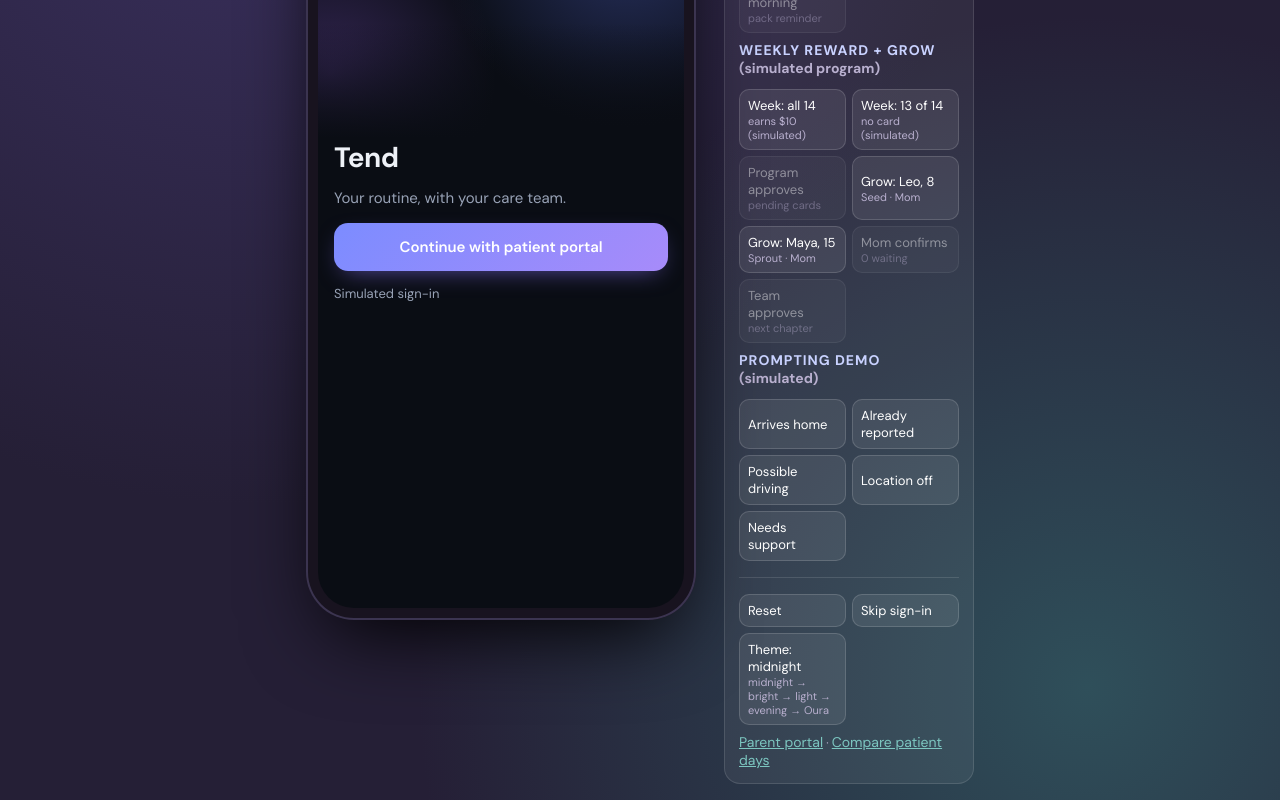
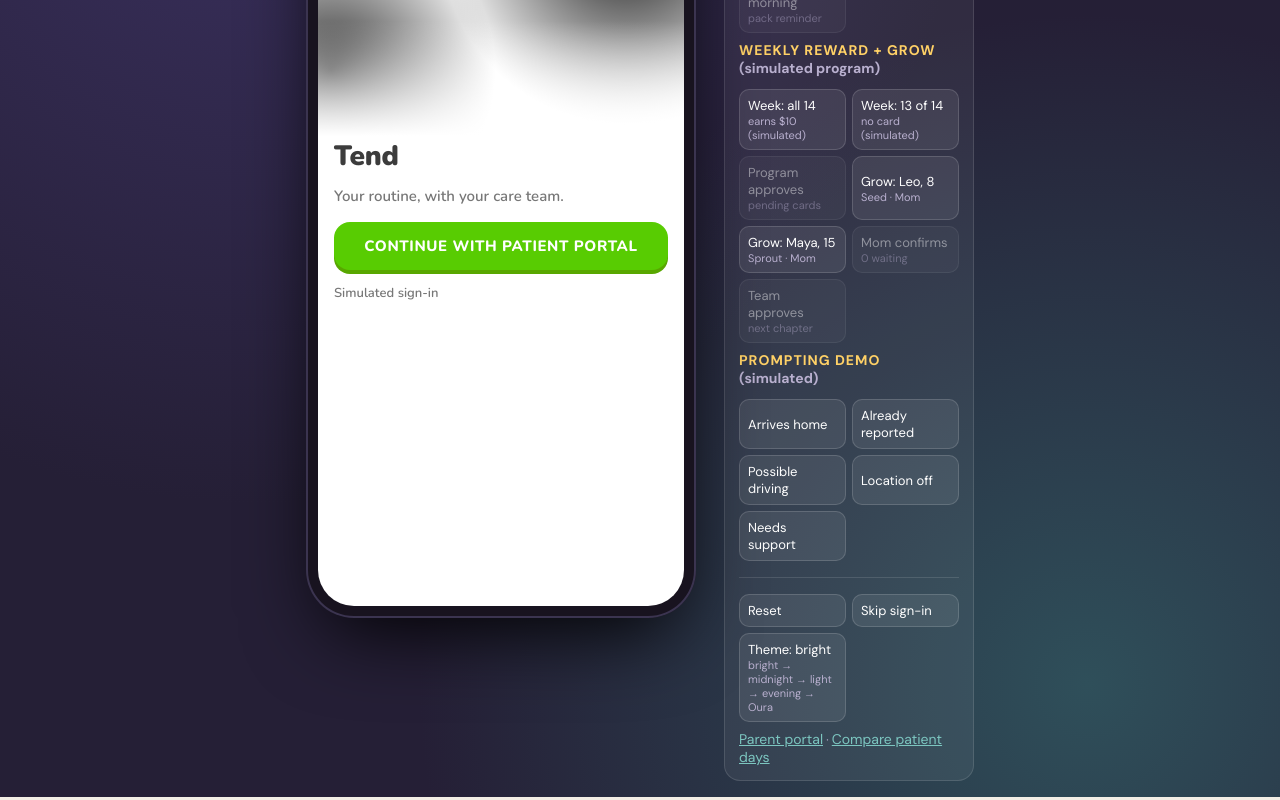
Before and after one commit to samhitareddym/pediatech-deap, a React (Vite) app in the folder app/: page / in a window 1280 px wide. Shown: the part 329-1129 px from the top of the page. Built offline with nearby package versions, Linux system fonts and the light colour scheme.

Commit message:
Keep bright as default theme; Midnight stays selectable

```diff
--- a/app/src/room/TendApp.tsx
+++ b/app/src/room/TendApp.tsx
@@ -27,7 +27,7 @@ type S = {
 const KEY = 'tend-v3'
 const PATIENT = 'Maya' // from the linked portal (simulated)
 const fresh: S = {
-  stage: 'signin', theme: 'midnight', plan: null, am: 480, pm: 1200, day: 1, now: 485, reports: [], reqs: [], simDays: 0,
+  stage: 'signin', theme: 'bright', plan: null, am: 480, pm: 1200, day: 1, now: 485, reports: [], reqs: [], simDays: 0,
   sched: freshSched, tokens: 100, ledger: [{ day: 1, text: 'Visit checklist with your care team', amt: 100, src: 'skill' }], trans: freshTrans(),
   apps: [], widgets: [], card: null, weeks: [],
 }
@@ -334,7 +334,7 @@ export default function TendApp() {
         <div className="pgrid">
           <button onClick={() => { setS({ ...fresh, theme: s.theme }); setView('room'); setScn(null); setVisitSeen(false) }}>Reset</button>
           <button onClick={() => up((d) => { d.stage = 'home' })}>Skip sign-in</button>
-          <button onClick={() => up((d) => { const o: Theme[] = ['midnight', 'bright', 'light', 'evening', 'oura']; d.theme = o[(o.indexOf(d.theme) + 1) % o.length] })}>Theme: {s.theme}<small>midnight → bright → light → evening → Oura</small></button>
+          <button onClick={() => up((d) => { const o: Theme[] = ['bright', 'midnight', 'light', 'evening', 'oura']; d.theme = o[(o.indexOf(d.theme) + 1) % o.length] })}>Theme: {s.theme}<small>bright → midnight → light → evening → Oura</small></button>
         </div>
         <p className="links"><a href="#parent">Parent portal</a> · <a href="#patients">Compare patient days</a></p>
         {s.simDays > 0 && <p className="sim-note">Includes {s.simDays} simulated participation days.</p>}
```
